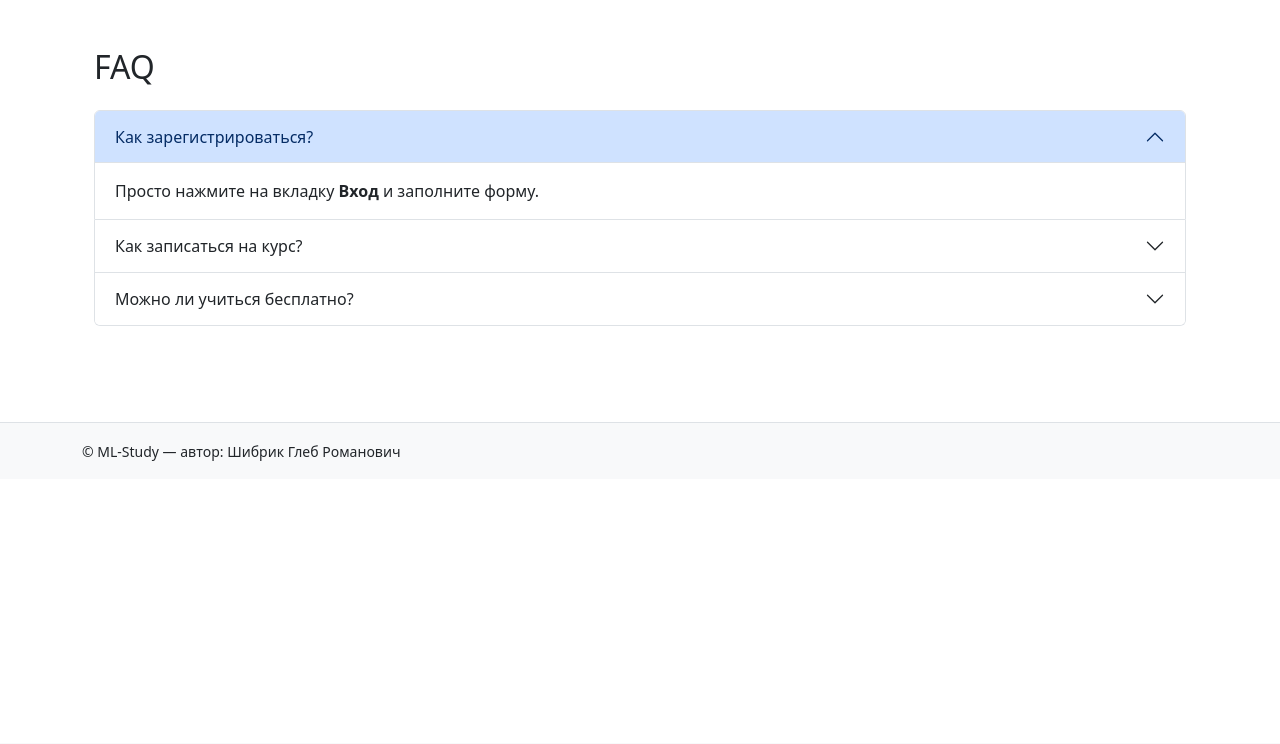
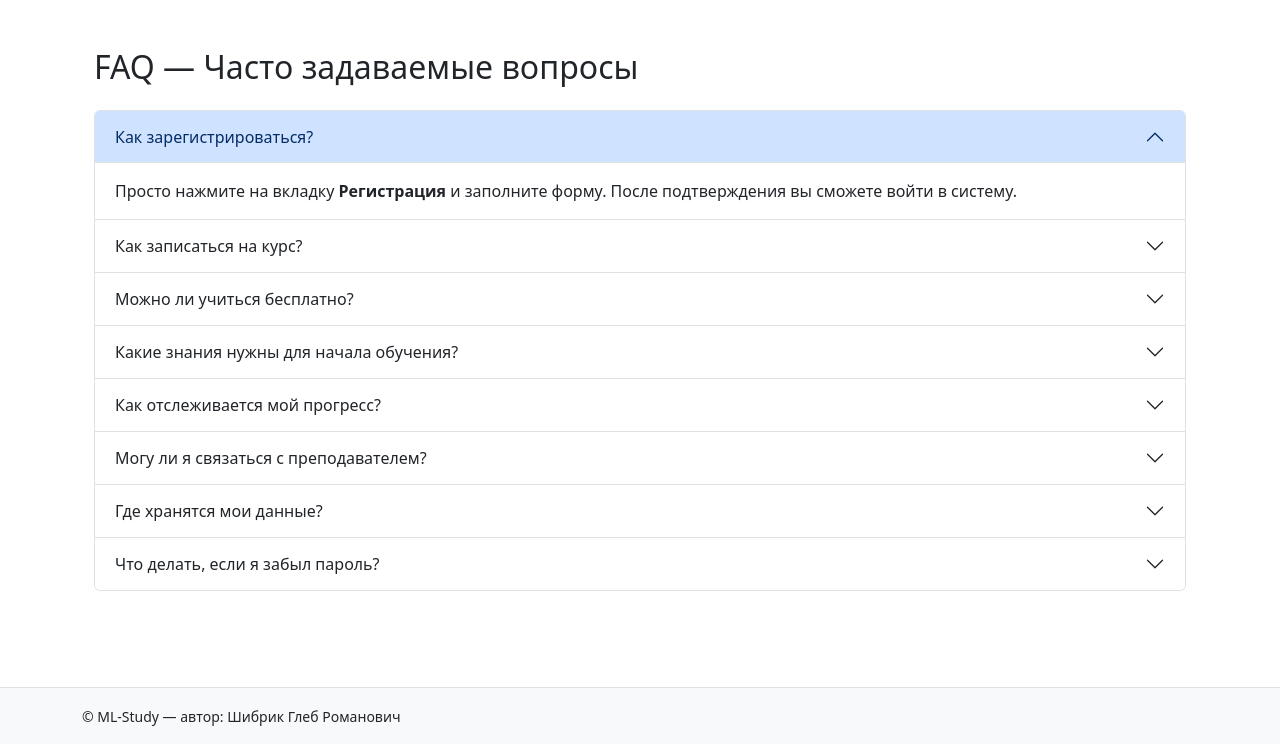
Before and after one commit to Oetas/vkrsite, a Flask app: page /faq in a window 1280 px wide. Shown: the part 57-801 px from the top of the page. Before the commit the page ends 518 px from the top, so only its background shows below. Run offline with Flask 3, Linux system fonts and the light colour scheme.

```diff
--- a/app/templates/faq.html
+++ b/app/templates/faq.html
@@ -1,8 +1,11 @@
 {% extends "base.html" %}
 {% block content %}
 <div class="container py-4">
-  <h2 class="mb-4">FAQ</h2>
+  <h2 class="mb-4">FAQ — Часто задаваемые вопросы</h2>
+
   <div class="accordion" id="faqAccordion">
+
+    <!-- 1 -->
     <div class="accordion-item">
       <h2 class="accordion-header" id="q1">
         <button class="accordion-button" type="button" data-bs-toggle="collapse" data-bs-target="#a1">
@@ -11,10 +14,12 @@
       </h2>
       <div id="a1" class="accordion-collapse collapse show" data-bs-parent="#faqAccordion">
         <div class="accordion-body">
-          Просто нажмите на вкладку <b>Вход</b> и заполните форму.
+          Просто нажмите на вкладку <b>Регистрация</b> и заполните форму. После подтверждения вы сможете войти в систему.
         </div>
       </div>
     </div>
+
+    <!-- 2 -->
     <div class="accordion-item">
       <h2 class="accordion-header" id="q2">
         <button class="accordion-button collapsed" type="button" data-bs-toggle="collapse" data-bs-target="#a2">
@@ -23,10 +28,12 @@
       </h2>
       <div id="a2" class="accordion-collapse collapse" data-bs-parent="#faqAccordion">
         <div class="accordion-body">
-          Перейдите во вкладку <b>Уроки</b> и выберите интересующий курс.
+          Перейдите во вкладку <b>Курсы</b> и выберите интересующий. После этого нажмите кнопку <b>Открыть</b>, чтобы просмотреть материалы.
         </div>
       </div>
     </div>
+
+    <!-- 3 -->
     <div class="accordion-item">
       <h2 class="accordion-header" id="q3">
         <button class="accordion-button collapsed" type="button" data-bs-toggle="collapse" data-bs-target="#a3">
@@ -35,10 +42,81 @@
       </h2>
       <div id="a3" class="accordion-collapse collapse" data-bs-parent="#faqAccordion">
         <div class="accordion-body">
-          Да, часть материалов доступна бесплатно. Подробности уточняйте у администратора.
+          Да, часть вводных курсов доступна бесплатно. Расширенные модули открываются после регистрации преподавателем.
         </div>
       </div>
     </div>
+
+    <!-- 4 -->
+    <div class="accordion-item">
+      <h2 class="accordion-header" id="q4">
+        <button class="accordion-button collapsed" type="button" data-bs-toggle="collapse" data-bs-target="#a4">
+          Какие знания нужны для начала обучения?
+        </button>
+      </h2>
+      <div id="a4" class="accordion-collapse collapse" data-bs-parent="#faqAccordion">
+        <div class="accordion-body">
+          Для базовых курсов достаточно школьной математики и минимальных знаний Python. Для продвинутых — желательно понимать линейную алгебру и основы статистики.
+        </div>
+      </div>
+    </div>
+
+    <!-- 5 -->
+    <div class="accordion-item">
+      <h2 class="accordion-header" id="q5">
+        <button class="accordion-button collapsed" type="button" data-bs-toggle="collapse" data-bs-target="#a5">
+          Как отслеживается мой прогресс?
+        </button>
+      </h2>
+      <div id="a5" class="accordion-collapse collapse" data-bs-parent="#faqAccordion">
+        <div class="accordion-body">
+          В личном кабинете отображаются завершённые уроки, результаты тестов и общий процент прохождения курса.
+        </div>
+      </div>
+    </div>
+
+    <!-- 6 -->
+    <div class="accordion-item">
+      <h2 class="accordion-header" id="q6">
+        <button class="accordion-button collapsed" type="button" data-bs-toggle="collapse" data-bs-target="#a6">
+          Могу ли я связаться с преподавателем?
+        </button>
+      </h2>
+      <div id="a6" class="accordion-collapse collapse" data-bs-parent="#faqAccordion">
+        <div class="accordion-body">
+          Да, через вкладку <b>Преподаватели</b> можно отправить сообщение или задать вопрос преподавателю выбранного курса.
+        </div>
+      </div>
+    </div>
+
+    <!-- 7 -->
+    <div class="accordion-item">
+      <h2 class="accordion-header" id="q7">
+        <button class="accordion-button collapsed" type="button" data-bs-toggle="collapse" data-bs-target="#a7">
+          Где хранятся мои данные?
+        </button>
+      </h2>
+      <div id="a7" class="accordion-collapse collapse" data-bs-parent="#faqAccordion">
+        <div class="accordion-body">
+          Все персональные данные и прогресс обучения хранятся в защищённой базе данных. Мы не передаём информацию третьим лицам.
+        </div>
+      </div>
+    </div>
+
+    <!-- 8 -->
+    <div class="accordion-item">
+      <h2 class="accordion-header" id="q8">
+        <button class="accordion-button collapsed" type="button" data-bs-toggle="collapse" data-bs-target="#a8">
+          Что делать, если я забыл пароль?
+        </button>
+      </h2>
+      <div id="a8" class="accordion-collapse collapse" data-bs-parent="#faqAccordion">
+        <div class="accordion-body">
+          На странице <b>Вход</b> выберите пункт «Забыли пароль?» и следуйте инструкции для восстановления доступа.
+        </div>
+      </div>
+    </div>
+
   </div>
 </div>
 {% endblock %}
```
